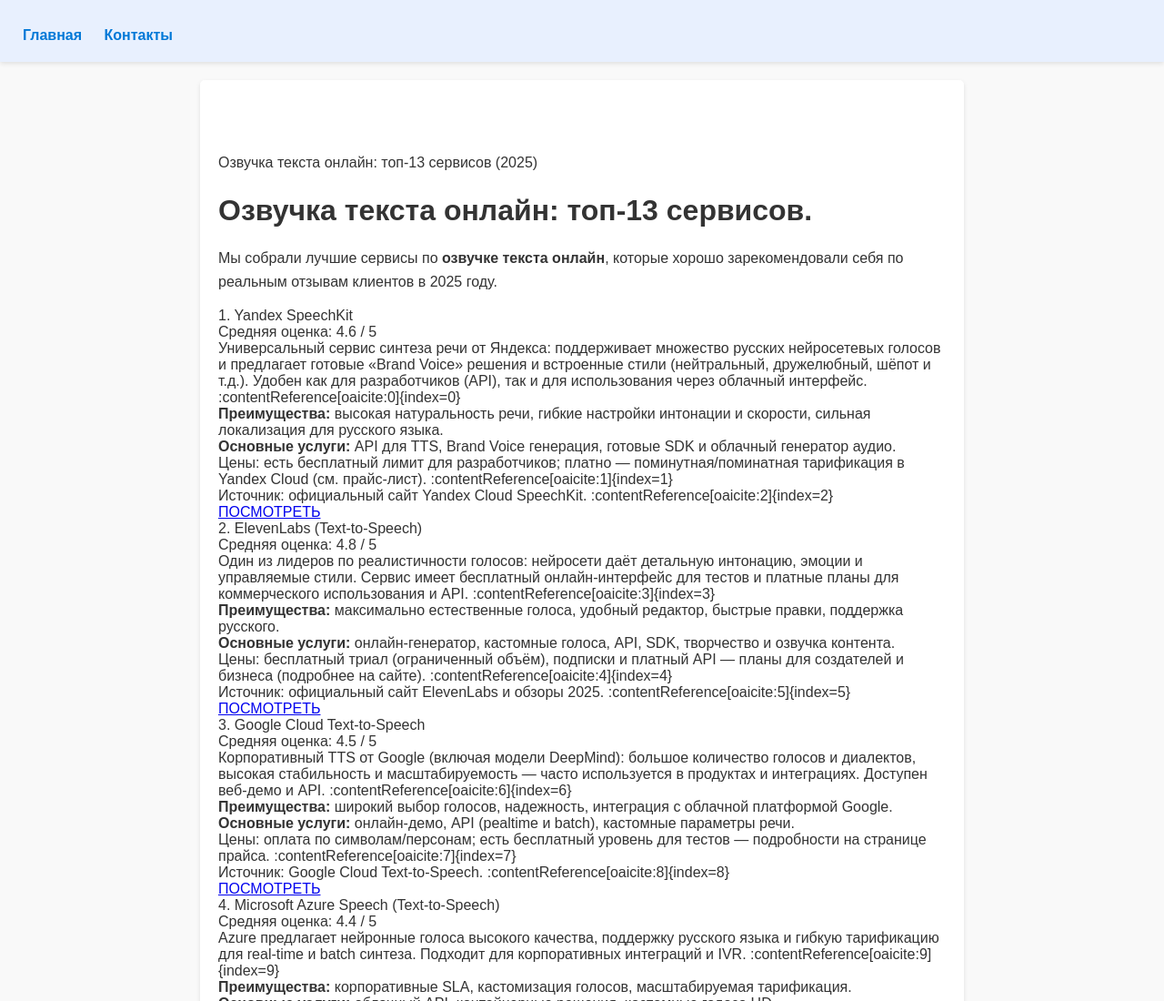
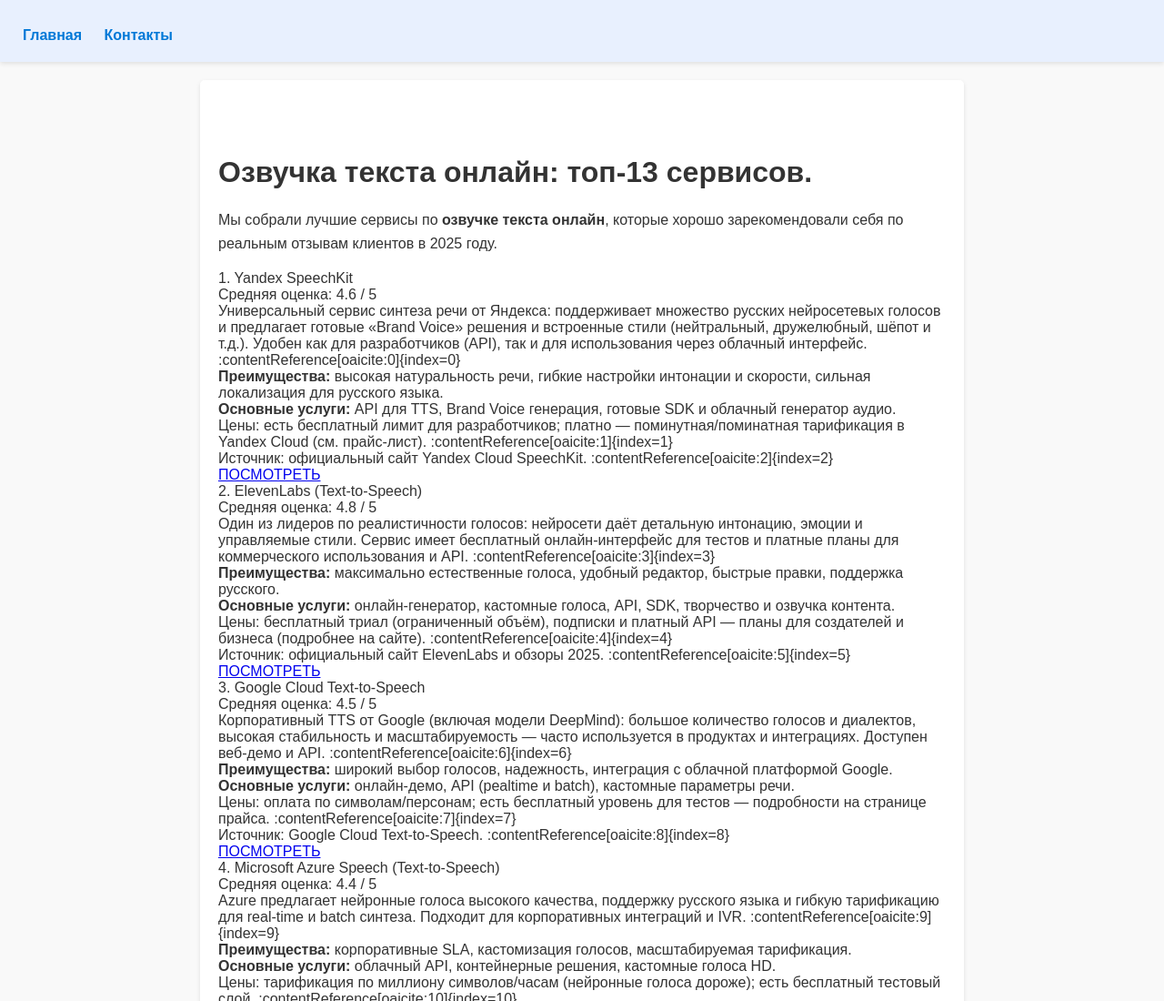
Before and after one commit to PolinCPA/luch-ozvuchka-online, a plain HTML site: page index.html in a window 1280 px wide. Shown: the top 1100 px of the page at 91% size. Drawn offline with Linux system fonts and the light colour scheme.

Commit message:
Update index.html

```diff
--- a/index.html
+++ b/index.html
@@ -69,7 +69,6 @@
     </header>
     <main>
 <p>&nbsp;</p>
-<p>Озвучка текста онлайн: топ-13 сервисов (2025)</p>
 <h1>Озвучка текста онлайн: топ-13 сервисов.</h1>
 <p class="lead">Мы собрали лучшие сервисы по <strong>озвучке текста онлайн</strong>, которые хорошо зарекомендовали себя по реальным отзывам клиентов в 2025 году.</p>
 <!-- 1 -->
```
